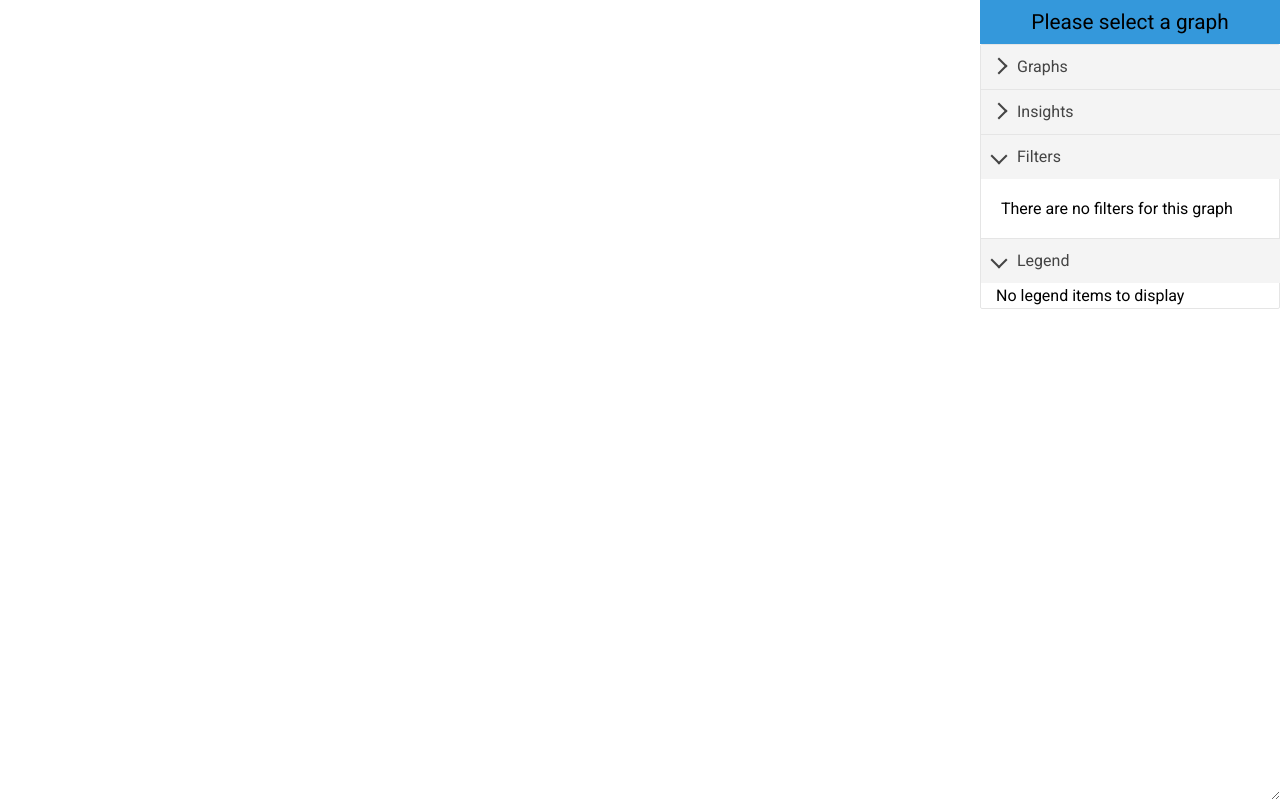
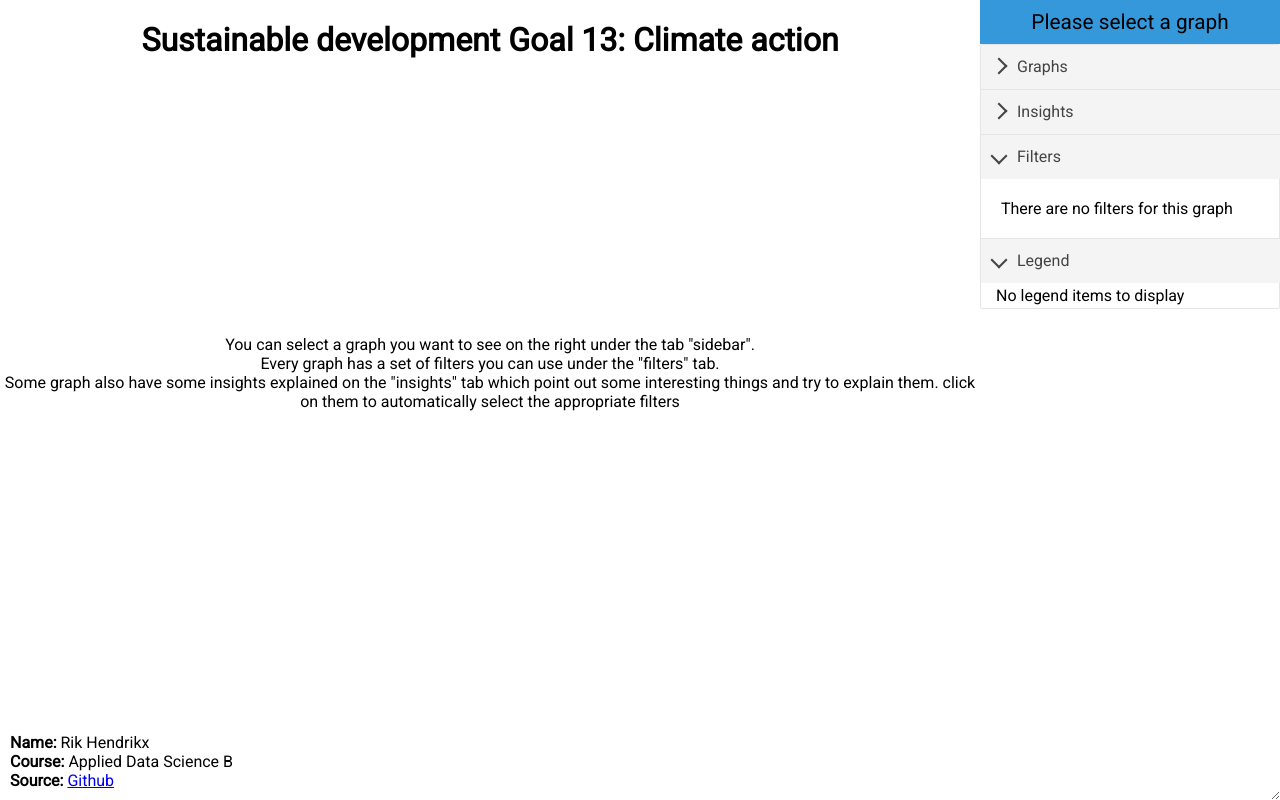
Before and after one commit to MrRikkert/ds-climate, a React (Create React App) app: page / in a window 1280 px wide. Built offline with nearby package versions, Linux system fonts and the light colour scheme.

Commit message:
added a home screen

```diff
--- a/src/modules/App/App.js
+++ b/src/modules/App/App.js
@@ -5,6 +5,7 @@ import Treemap from '../Treemap/Treemap';
 import EmissionsPerCountry from "../EmissionsPerCountry/EmissionsPerCountry"
 import EmissionVsGdp from "../EmissionsVsGdp/EmissionsVsGdp"
 import Filter from "./Filter"
+import Home from "../home/Home"
 import './App.css';
 
 const metrics = [
@@ -56,6 +57,11 @@ class App extends Filter {
       <Switch>
         <Route
           exact
+          path="/">
+          <Home />
+        </Route>
+        <Route
+          exact
           path="/treemap">
           <Treemap {...this.commonProps} />
         </Route>
--- /dev/null
+++ b/src/modules/home/Home.css
@@ -0,0 +1,32 @@
+.home-root {
+  width: 100%;
+  height: 100%;
+}
+
+.home-title {
+  height: 50px;
+  width: 100%;
+  text-align: center;
+}
+
+.footer {
+  position: fixed;
+  bottom: 10px;
+}
+
+.footer ul {
+  list-style-type: none;
+  margin: 0;
+  padding: 0;
+  margin-left: 10px
+}
+
+.home-content {
+  width: 100%;
+  height: 70%;
+  float: left;
+  display: flex;
+  text-align: center;
+  align-items: center;
+  justify-content: center
+}
--- /dev/null
+++ b/src/modules/home/Home.js
@@ -0,0 +1,34 @@
+import React, { Component } from 'react';
+import "./Home.css"
+
+class Home extends Component {
+  render() {
+    return (
+      <div className="home-root">
+        <h1 className="home-title">
+          Sustainable development Goal 13: Climate action
+        </h1>
+        <div className="home-content">
+          You can select a graph you want to see on the right under the tab "sidebar".<br />
+          Every graph has a set of filters you can use under the "filters" tab. <br />
+          Some graph also have some insights explained on the "insights" tab which point out some interesting things and try to explain them. click on them to automatically select the appropriate filters
+        </div>
+        <div className="footer">
+          <ul>
+            <li>
+              <b>Name:</b> Rik Hendrikx
+            </li>
+            <li>
+              <b>Course:</b> Applied Data Science B
+            </li>
+            <di>
+              <b>Source:</b> <a href="https://github.com/MrRikkert/ds-climate">Github</a>
+            </di>
+          </ul>
+        </div>
+      </div>
+    );
+  }
+}
+
+export default Home;
```
